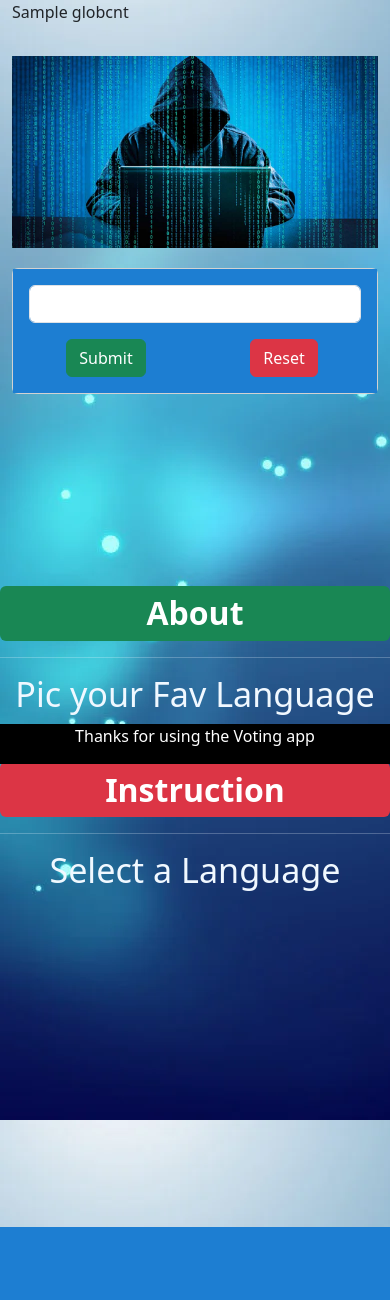
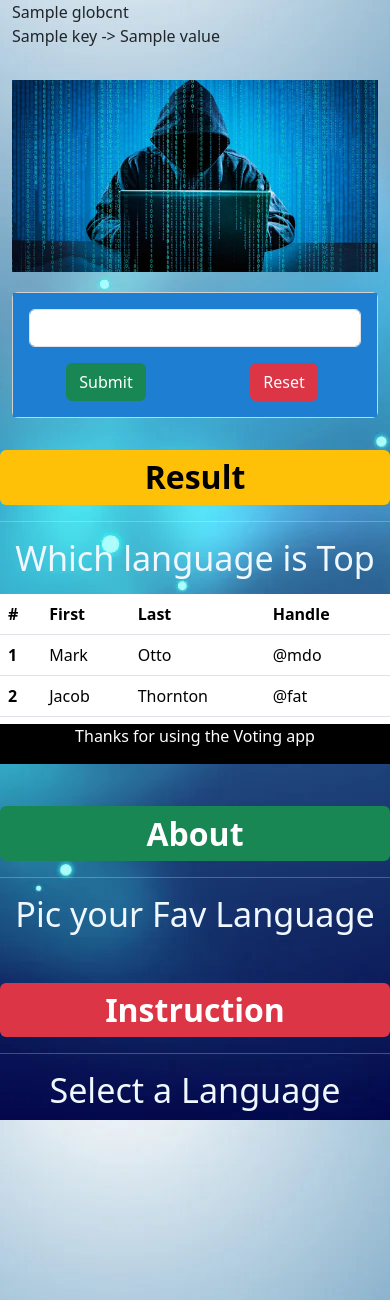
Before and after one commit to Abishake01/Django_Project, a Django app: template template/voting/main.html in a window 390 px wide. Shown: the part 80-1380 px from the top of the page. Before the commit the page ends 1307 px from the top, so only its background shows below. Run offline with Django 5.2, Linux system fonts and the light colour scheme; the template is opened without the code that fills it: most values are stand-ins (such as "Sample title", 1, 10 or a date in 2020).

Commit message:
Responsive Result added

```diff
--- a/template/voting/main.html
+++ b/template/voting/main.html
@@ -26,13 +26,20 @@
               <li class="nav-item">
                 <a class="nav-link active" aria-current="page" href="#instruction">Instruction </a>
               </li>
+              <li class="nav-item">
+                <a class="nav-link active" aria-current="page" href="#result">Result </a>
+              </li>
             </ul>
           </div>
         </div>
       </nav>
 
-      <div class="container-fluid" style="margin-bottom: 10rem;">
-        {{globcnt}}
+      <div class="container-fluid"  >
+        {{globcnt}} <br>
+        {% for key,value in globcnt.items %}
+        {{key}} -> {{value}}
+        <br>
+        {% endfor %}
         <div class="row">
             <div class="col-md-6" style="margin: 2rem auto 0 auto;">
                 <img class="img-fluid" src="{% static 'webpage.jpg' %}" style="  margin-bottom: 20px;">
@@ -78,6 +85,51 @@
       </div>
       <div class="row">
         <div class="col-md-6" style="margin: 2rem auto 0 auto; color: aliceblue;">
+      <h1  class="badge text-bg-warning" id="result" name="result" style="text-align: center; color: aliceblue; display: block; font-size: 2rem;">Result</h1>
+        <hr>
+        <p class="display-4" id="result" name="result" style="text-align: center; color: aliceblue;">Which language is Top </p>
+       </div>
+      </div>
+      <div class="row">
+        <div class="col-md-12 ">
+          <div class="table-responsive">
+          <table class="table caption-top">
+
+            <thead>
+              <tr>
+                <th scope="col">#</th>
+                <th scope="col">First</th>
+                <th scope="col">Last</th>
+                <th scope="col">Handle</th>
+              </tr>
+            </thead>
+            <tbody>
+              <tr>
+                <th scope="row">1</th>
+                <td>Mark</td>
+                <td>Otto</td>
+                <td>@mdo</td>
+              </tr>
+              <tr>
+                <th scope="row">2</th>
+                <td>Jacob</td>
+                <td>Thornton</td>
+                <td>@fat</td>
+              </tr>
+              <tr>
+                <th scope="row">3</th>
+                <td>Larry</td>
+                <td>the Bird</td>
+                <td>@twitter</td>
+              </tr>
+            </tbody>
+          </table>
+
+        </div>
+      </div>
+    </div>
+      <div class="row">
+        <div class="col-md-6" style="margin: 2rem auto 0 auto; color: aliceblue;">
       <h1  class="badge text-bg-success" id="about" name="about" style="text-align: center; color: aliceblue; display: block; font-size: 2rem;"> About</h1>
         <hr>
         <p class="display-4" id="about" name="about" style="text-align: center; color: aliceblue;"> Pic your Fav Language        </p>
--- a/voting/views.py
+++ b/voting/views.py
@@ -3,7 +3,7 @@
 
 # Create your views here.
 arr=['Python','Java','C','C++','Mysql','DataBase','HTML','CSS','JavaScript','TailwindCss','Django','React','Node.JS']
-globcnt=dict()
+globcnt= dict()
 def vote(request):
     mydic={
         'arr': arr
```
